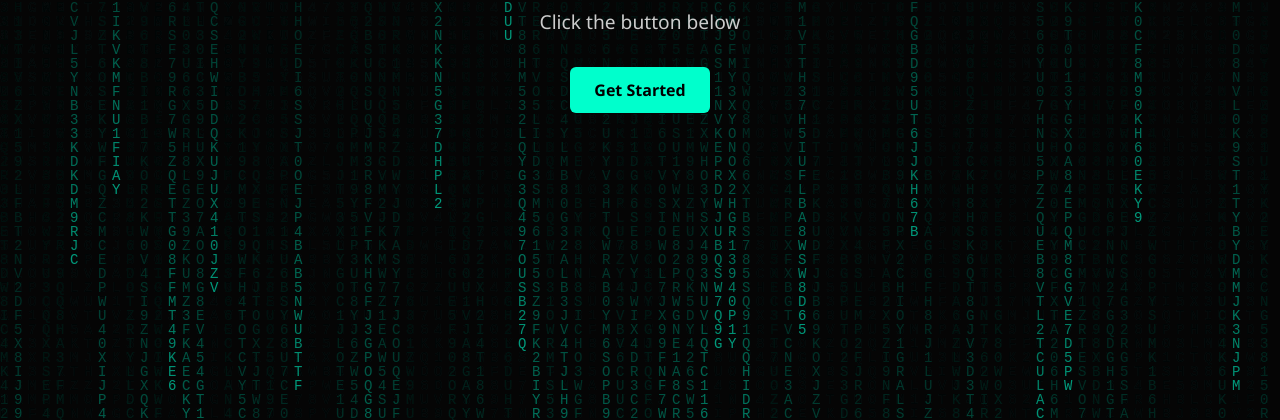
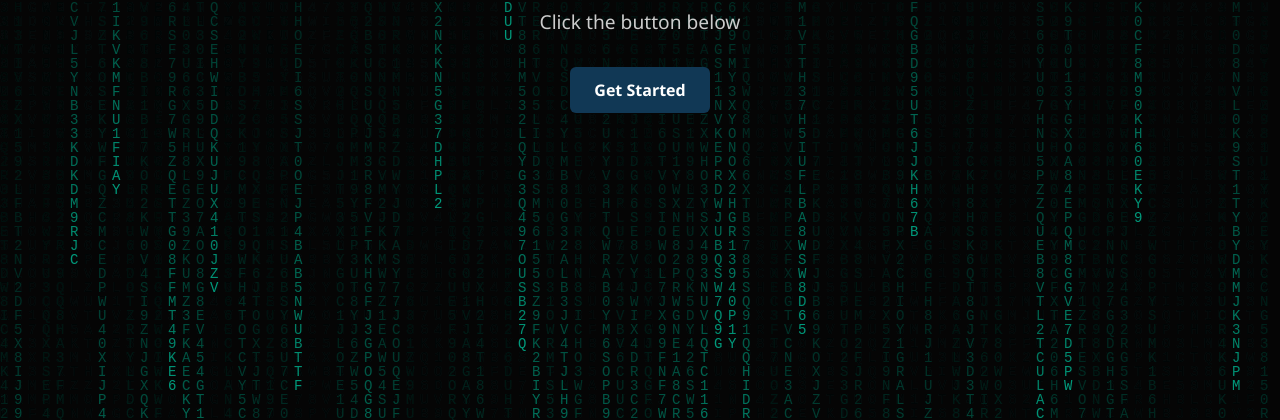
Before and after one commit to Tanjamee/Landing-page---Matrix, a plain HTML site: page index.html in a window 1280 px wide. Shown: the part 380-800 px from the top of the page. Drawn offline with Linux system fonts and the light colour scheme.

```diff
--- a/index.html
+++ b/index.html
@@ -52,8 +52,8 @@
     }
 
     a.button {
-      background: #00ffcc;
-      color: black;
+      background: #113855;
+      color: white;
       padding: 12px 24px;
       border-radius: 6px;
       text-decoration: none;
@@ -62,7 +62,7 @@
     }
 
     a.button:hover {
-      background: #00ddaa;
+      background: #113855;
     }
   </style>
 </head>
```
